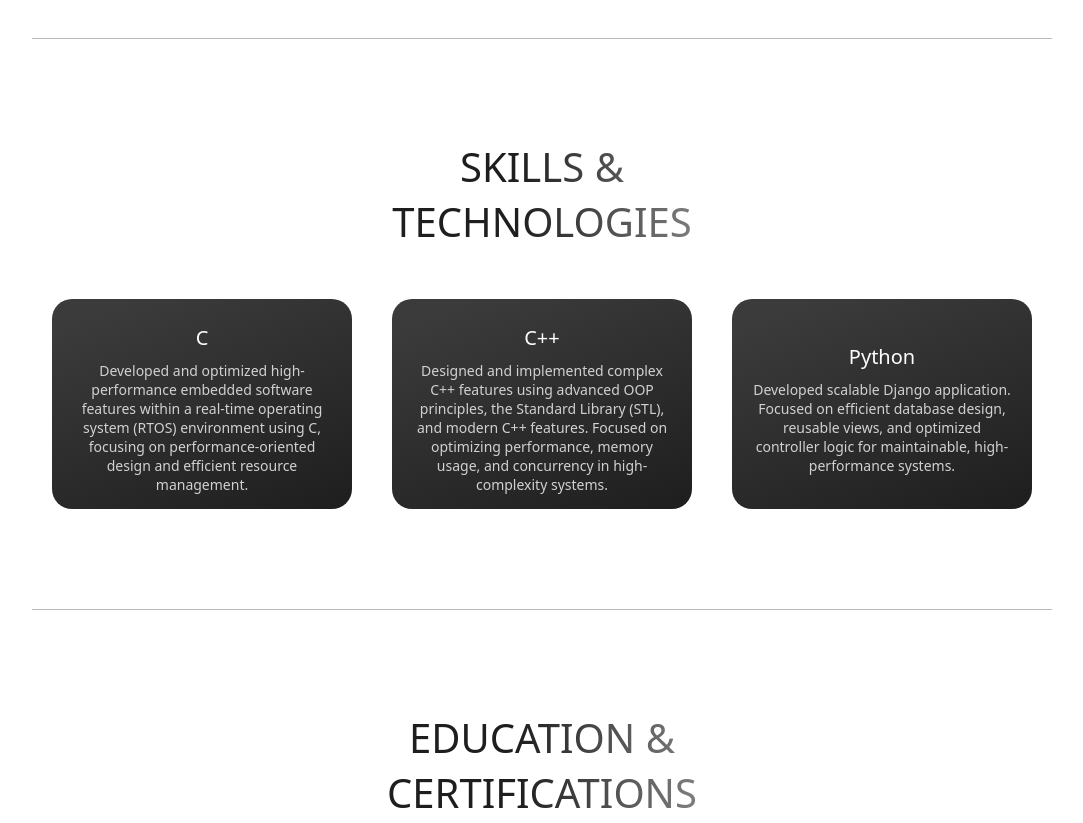
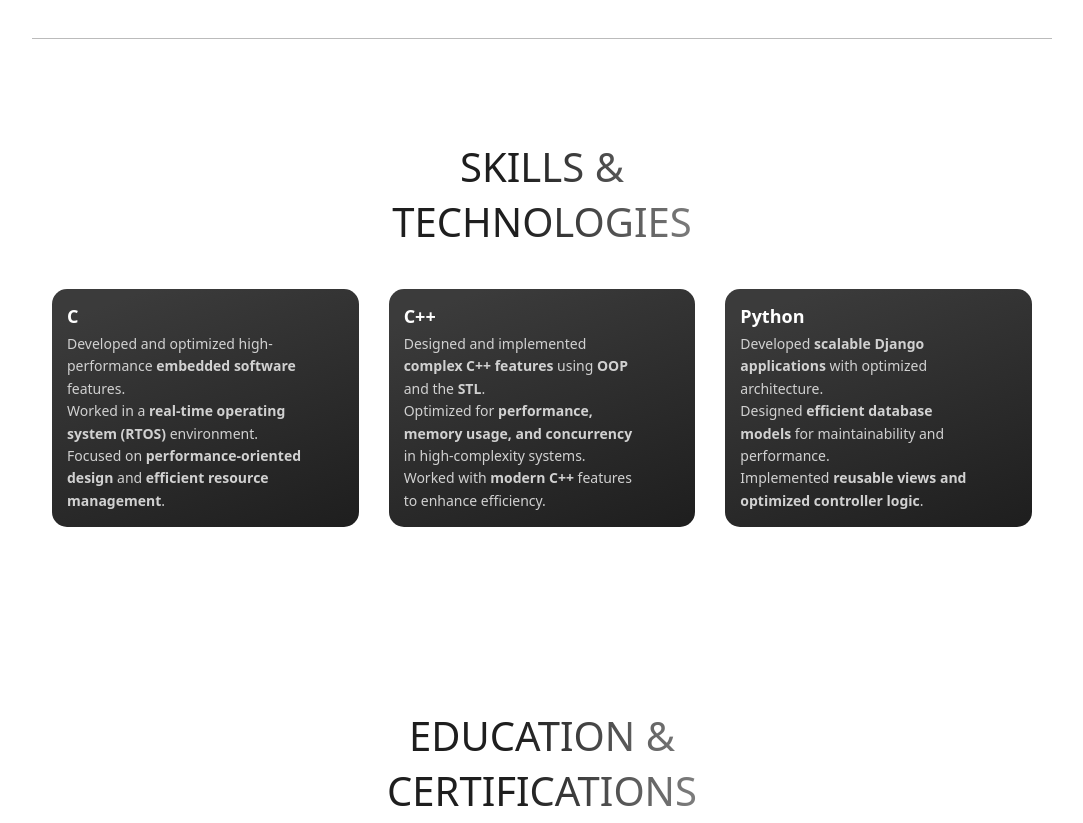
Before and after one commit to Yardenregev/portfolio_website, an Astro site: page / in a window 1280 px wide. Shown: the part 1760-2583 px from the top of the page, without its empty margins (98-1181 px from the left). Built offline with nearby package versions, Linux system fonts and the light colour scheme; Astro itself is replaced by a stand-in of ours.

Commit message:
made the skills section better

```diff
--- a/src/components/SkillCard.astro
+++ b/src/components/SkillCard.astro
@@ -1,43 +1,56 @@
 ---
-const { title, description, icon } = Astro.props
+const { title, description, icon } = Astro.props;
 ---
 
 <article class="skill-card">
-    {icon && (
-    <img src={icon} alt="card icon"/>
-    )}
+    {icon && <img src={icon} alt={`${title} icon`} class="icon"/>}
+    <div class="content">
         <h3>{title}</h3>
-    <p>{description}</p>
+        <p set:html={description}></p>
+    </div>
 </article>
 
 <style>
     .skill-card {
     display: flex;
-        flex-direction: column;
-        justify-content: center;
     align-items: center;
-        text-align: center;
-        width: 300px;
-        height: 210px;
-        background-color: #1e1e1e;
+    gap: 15px;
+    width: 100%;
+    max-width: 400px;
+    padding: 15px;
     background: linear-gradient(160deg, rgb(59, 59, 59) 10%, rgba(30,30,30,1) 100%);
-        border-radius: 20px;
+    border-radius: 15px;
     color: #fff;
-        padding: 20px;
+    transition: transform 0.2s ease, box-shadow 0.2s ease;
+    text-align: left;
 }
 
-    .skill-card > img {
-        width: 50px;
+.skill-card:hover {
+    transform: translateY(-5px);
+    box-shadow: 0px 4px 10px rgba(255, 255, 255, 0.2);
 }
 
-    .skill-card > h3 {
-        font-size: 20px;
-        font-weight: 400;
-        margin: 10px 0;
+.icon {
+    width: 40px;
+    height: 40px;
 }
-    .skill-card > p {
+
+.content {
+    display: flex;
+    flex-direction: column;
+    max-width: 85%; /* Prevents text from stretching */
+}
+
+.content h3 {
+    font-size: 18px;
+    margin-bottom: 5px;
+}
+
+.content p {
     font-size: 14px;
     color: #d1d1d1;
-        font-weight: 300;
+    line-height: 1.6; /* More breathing space */
+    max-width: 350px; /* Limits width for readability */
 }
+
 </style>
--- a/src/pages/index.astro
+++ b/src/pages/index.astro
@@ -17,6 +17,33 @@ const projects = [
 		tech:["C++", "Linux","Multithreading","OOP", "TCP/IP"],
 		image:"card_game_screenshot.webp",
 		repo: "https://github.com/Yardenregev/Projects/tree/main/pirates_speed_game"
+	}
+]
+
+const skills = [
+	{
+		title:"C",
+		description:`
+			Developed and optimized high-performance <strong>embedded software</strong> features.<br />
+            Worked in a <strong>real-time operating system (RTOS)</strong> environment.<br />
+            Focused on <strong>performance-oriented design</strong> and <strong>efficient resource management</strong>.
+        `
+	},
+	{
+		title:"C++",
+		description: `
+            Designed and implemented <strong>complex C++ features</strong> using <strong>OOP</strong> and the <strong>STL</strong>.<br />
+            Optimized for <strong>performance, memory usage, and concurrency</strong> in high-complexity systems.<br />
+            Worked with <strong>modern C++</strong> features to enhance efficiency.
+        `
+	},
+	{
+		title:"Python",
+		description:`
+            Developed <strong>scalable Django applications</strong> with optimized architecture.<br />
+            Designed <strong>efficient database models</strong> for maintainability and performance.<br />
+            Implemented <strong>reusable views and optimized controller logic</strong>.
+        `
 	}
 ]
 ---
@@ -58,19 +85,9 @@ const projects = [
 			<section class="skills">
 				<Title text='Skills & Technologies'/>
 				<section>
-				<!-- TODO Consider naming the sub skills in list format -->
-					<SkillCard
-						title='C'
-						description='Developed and optimized high-performance embedded software features within a real-time operating system (RTOS) environment using C, focusing on performance-oriented design and efficient resource management.'
-					/>
-					<SkillCard
-						title='C++'
-						description='Designed and implemented complex C++ features using advanced OOP principles, the Standard Library (STL), and modern C++ features. Focused on optimizing performance, memory usage, and concurrency in high-complexity systems.'
-					/>
-					<SkillCard
-						title='Python'
-						description='Developed scalable Django application. Focused on efficient database design, reusable views, and optimized controller logic for maintainable, high-performance systems.'
-					/>
+					{skills.map((skill) => (
+						<SkillCard {...skill} />
+					  ))}
 				</section>
 			</section>
 
@@ -92,7 +109,7 @@ const projects = [
 					/>
 			</section>
 			<section class="projects">
-				<Title text='Projects'/>
+				<Title text='Software Projects'/>
 				<section>
 					{projects.map((project) => (
 						<ProjectCard {...project} />
@@ -184,19 +201,23 @@ const projects = [
 	.skills {
 		display: flex;
 		flex-direction: column;
-		gap: 50px;
+		gap: 40px;
 		width: 100%;
 		align-items: center;
-		border-bottom: 1px solid rgba(30, 30, 30, 0.3);
-		padding: 0px 20px 100px 20px;
+		border-bottom: 1px solid rgba(255, 255, 255, 0.1); /* Lighter contrast for subtle separation */
+		padding: 0 20px 80px;
+		text-align: center;
 	}
 
 	.skills > section {
-		display: flex;
-		gap: 40px;
-		flex-wrap: wrap;
+		display: grid;
+		grid-template-columns: repeat(auto-fit, minmax(280px, 1fr)); /* Responsive grid */
+		gap: 30px;
 		justify-content: center;
+		max-width: 1200px; /* Prevents too much stretching on wide screens */
+		width: 100%;
 	}
+
 
 	.projects {
 		display: flex;
```
Lines whose indentation alone changed are shown as unchanged.
